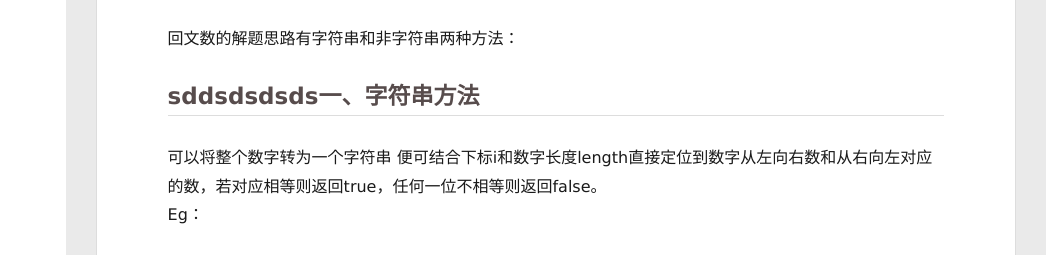
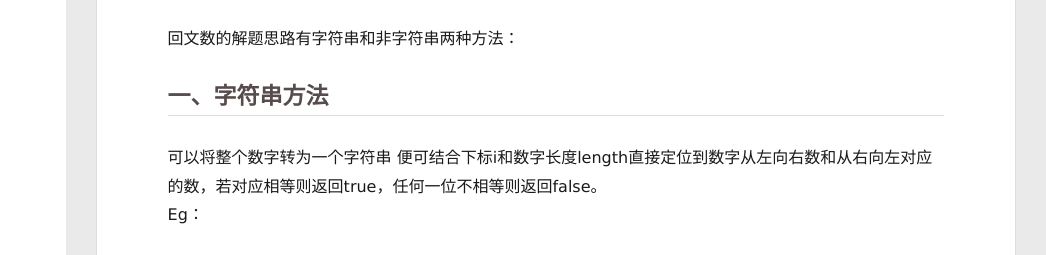
Before and after one commit to CoderYangPP/CoderYangPP.github.io, a plain HTML site: page index.html in a window 1280 px wide. Shown: the part 342-597 px from the top of the page, 234-1280 px from the left. Drawn offline with Linux system fonts and the light colour scheme; no server answers.

Commit message:
Site updated: 2025-12-24 17:39:25

```diff
--- a/index.html
+++ b/index.html
@@ -174,7 +174,7 @@
 
         <h1 id="回文数的定义"><a href="#回文数的定义" class="headerlink" title="回文数的定义"></a>回文数的定义</h1><p>  回文数是指正序（从左到右）和倒序（从右到左）读都是一样的整数。<br>  例如：0、1221、121、11、1001都属于回文数；而1、12、123、-11却不属于回文数<br>  （在观察题目时可以从定义上开始简化问题：若将一个数拆分为两半 左半边正序与右半边倒序相等即为回文数）</p>
 <h1 id="解题思路"><a href="#解题思路" class="headerlink" title="解题思路"></a>解题思路</h1><p>  回文数的解题思路有字符串和非字符串两种方法：</p>
-<h2 id="sddsdsdsds一、字符串方法"><a href="#sddsdsdsds一、字符串方法" class="headerlink" title="sddsdsdsds一、字符串方法"></a>sddsdsdsds一、字符串方法</h2><p>  可以将整个数字转为一个字符串 便可结合下标i和数字长度length直接定位到数字从左向右数和从右向左对应的数，若对应相等则返回true，任何一位不相等则返回false。<br>Eg：</p>
+<h2 id="一、字符串方法"><a href="#一、字符串方法" class="headerlink" title="一、字符串方法"></a>一、字符串方法</h2><p>  可以将整个数字转为一个字符串 便可结合下标i和数字长度length直接定位到数字从左向右数和从右向左对应的数，若对应相等则返回true，任何一位不相等则返回false。<br>Eg：</p>
 <h2 id="回文数下标对齐示例"><a href="#回文数下标对齐示例" class="headerlink" title="回文数下标对齐示例"></a>回文数下标对齐示例</h2><p>数字序列： 1&nbsp;&nbsp;&nbsp;&nbsp;2&nbsp;&nbsp;&nbsp;&nbsp;2&nbsp;&nbsp;&nbsp;&nbsp;3&nbsp;&nbsp;&nbsp;&nbsp;3&nbsp;&nbsp;&nbsp;&nbsp;2&nbsp;&nbsp;&nbsp;&nbsp;2&nbsp;&nbsp;&nbsp;&nbsp;1<br>对应下标：[0]&nbsp;&nbsp;[1]&nbsp;&nbsp;[2]&nbsp;&nbsp;[3]&nbsp;&nbsp;[4]&nbsp;&nbsp;[5]&nbsp;&nbsp;[6]&nbsp;&nbsp;[7]<br>对称对比： ↔&nbsp;&nbsp;&nbsp;&nbsp;↔&nbsp;&nbsp;&nbsp;&nbsp;↔&nbsp;&nbsp;&nbsp;&nbsp;↔&nbsp;&nbsp;&nbsp;&nbsp;↔&nbsp;&nbsp;&nbsp;&nbsp;↔&nbsp;&nbsp;&nbsp;&nbsp;↔&nbsp;&nbsp;&nbsp;&nbsp;↔<br>          7&nbsp;&nbsp;&nbsp;&nbsp;6&nbsp;&nbsp;&nbsp;&nbsp;5&nbsp;&nbsp;&nbsp;&nbsp;4&nbsp;&nbsp;&nbsp;&nbsp;3&nbsp;&nbsp;&nbsp;&nbsp;2&nbsp;&nbsp;&nbsp;&nbsp;1&nbsp;&nbsp;&nbsp;&nbsp;<br> 对应下标的数相等时回文数成立。</p>
 <h2 id="二、-非字符串方法"><a href="#二、-非字符串方法" class="headerlink" title="二、 非字符串方法"></a>二、 非字符串方法</h2><p>  根据回文数的定义可以从输入数值直接排除负数与各位非零的数字，直接判断为false。在判断正数是否为回文数时，则可以逐次将输入数字减少一位 并用取余（%10）的方法取出个位（即逐次取出从右向左数的各位）；将取得的各位累加乘10到一个新数中 得到从右向左数的数，余下逐次减少的数即为从左向右数的数。当新组建的数等于逐次减位的数（偶数情况），或新组建的数减去一位等于逐次减位的数（奇数情况）时，认为是回文数；否则认为不是回文数。<br>Eg：<br>    12233221 -&gt; 1223322 &amp; 1 -&gt; 122332 &amp; 12 -&gt; 12233 &amp; 122 -&gt; 1223 &amp; 1223<br>  拆分完成后前后两半相等时回文数成立。</p>
 <h1 id="代码实现"><a href="#代码实现" class="headerlink" title="代码实现"></a>代码实现</h1><h2 id="一、字符串法"><a href="#一、字符串法" class="headerlink" title="一、字符串法"></a>一、字符串法</h2><pre><code>bool isPalindrome(int x) &#123;
```
Also changed, not shown: 2025/12/24/回文数解题思路/index.html (+4 -4 lines).
